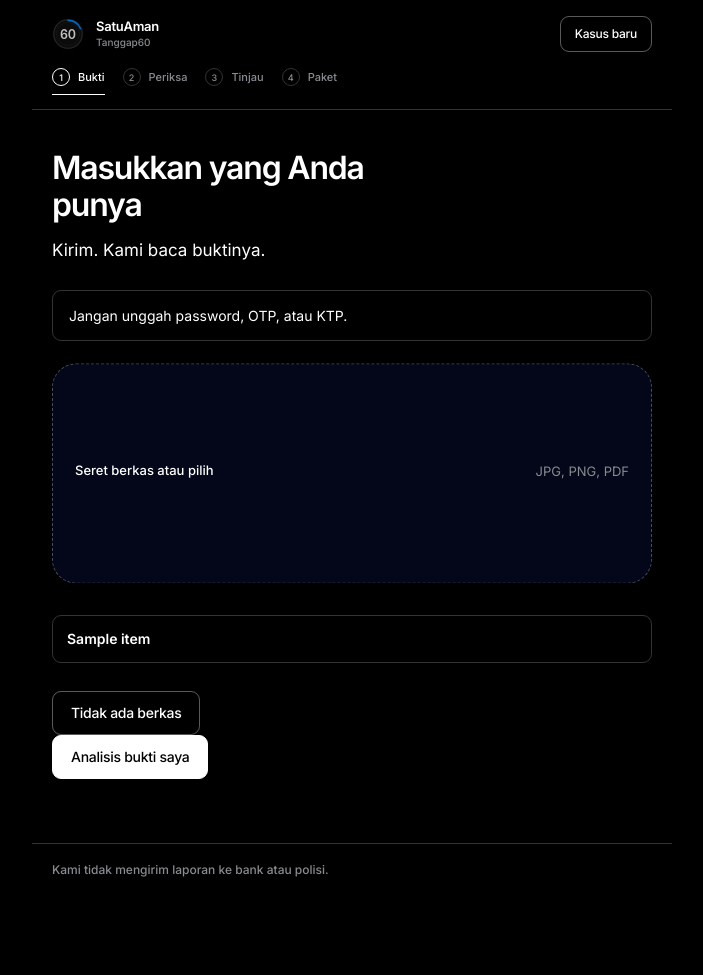
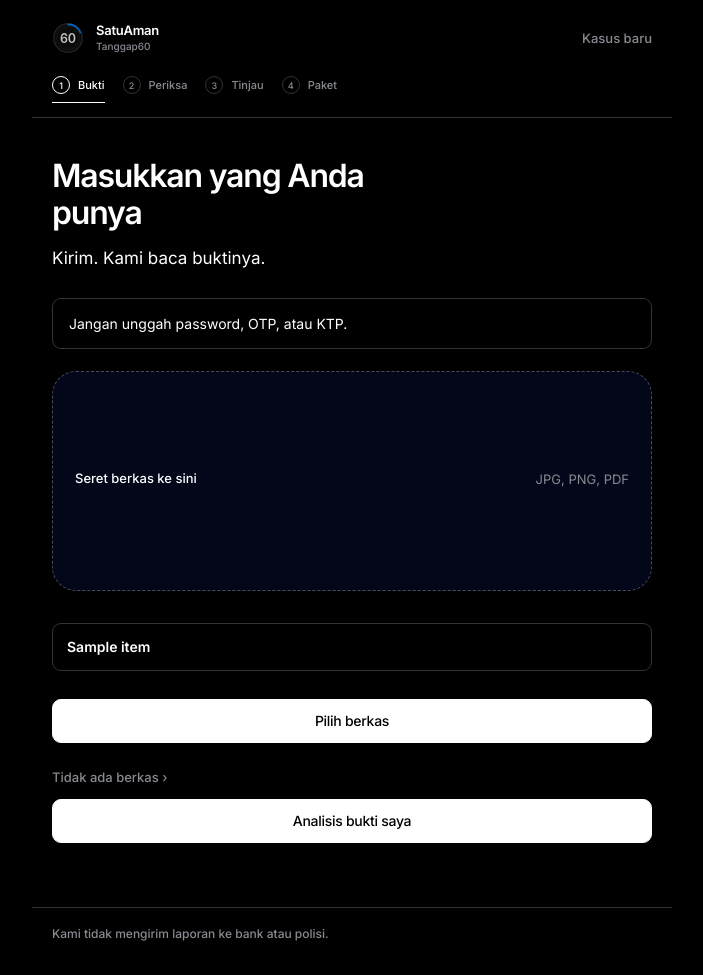
Before and after one commit to kuker24/Tanggap60, a Python web app: template app/web/templates/intake.html in a window 1280 px wide. Shown: the whole page, without its empty margins (288-991 px from the left). Before the commit the page ends 877 px from the top, so only its background shows below. Run offline with Jinja, Linux system fonts and the light colour scheme; the template is opened without the code that fills it: most values are stand-ins (such as "Sample title", 1, 10 or a date in 2020).

Commit message:
Fix Superwhisper action layout across the victim flow
Stack full-width white then charcoal. Skip is a text link.
No circular arrows. Surfaces with buttons no longer float.

```diff
--- a/app/web/static/app.css
+++ b/app/web/static/app.css
@@ -62,32 +62,35 @@ h3{font:600 14px/1.2 var(--sans);margin:0 0 10px}
 .muted{color:var(--drift)}
 .small{font-size:13px;line-height:1.45}
 
-.aurora{background:var(--aurora);border-radius:var(--radius-card);padding:28px 22px 32px;border:1px solid rgba(255,255,255,.08)}
-.aurora .lede{margin-bottom:22px}
+.aurora{background:var(--aurora);border-radius:var(--radius-card);padding:32px 24px 36px;border:1px solid rgba(255,255,255,.08)}
+.aurora .lede{margin-bottom:24px}
 
 .choices{display:grid;gap:12px;margin:8px 0 0}
-.choice{display:flex;gap:12px;align-items:center;width:100%;text-align:left;padding:20px 20px;border:1px solid rgba(255,255,255,.16);background:rgba(0,0,0,.28);border-radius:var(--radius-ghost);cursor:pointer;color:var(--cream)}
-.choice:hover{border-color:var(--cream)}
+.choice{display:block;width:100%;text-align:left;padding:16px 18px;border:1px solid rgba(255,255,255,.15);background:var(--bark);border-radius:var(--radius-ghost);cursor:pointer;color:var(--cream)}
+.choice:hover{background:#333333;border-color:rgba(255,255,255,.2)}
 .choice.primary{background:var(--cream);border-color:var(--cream);color:#000}
-.choice b{font:600 15px/1.2 var(--sans);display:block;text-transform:none;letter-spacing:-.02em}
+.choice.primary:hover{background:#e5e7eb;border-color:#e5e7eb}
+.choice b{font:600 15px/1.2 var(--sans);display:block;letter-spacing:-.02em}
 .choice span.desc{font:400 14px/1.45 var(--sans);color:var(--drift);display:block;margin-top:6px}
 .choice.primary span.desc{color:#333}
-.choice-arrow{margin-left:auto;width:32px;height:32px;border-radius:999px;display:grid;place-items:center;border:1px solid rgba(255,255,255,.2);color:var(--drift);flex:0 0 32px;font-size:14px}
-.choice.primary .choice-arrow{border-color:#000;color:#000}
 
-.btn{appearance:none;min-height:44px;min-width:44px;padding:12px 18px;border-radius:var(--radius-ghost);border:1px solid var(--cream);background:var(--cream);color:#000;font:500 14px/1 var(--sans);cursor:pointer;display:inline-flex;align-items:center;justify-content:center;gap:8px;text-transform:none;letter-spacing:-.02em}
+.btn{appearance:none;min-height:44px;min-width:44px;padding:12px 16px;border-radius:var(--radius-ghost);border:1px solid var(--cream);background:var(--cream);color:#000;font:500 14px/1 var(--sans);cursor:pointer;display:inline-flex;align-items:center;justify-content:center;gap:8px;letter-spacing:-.02em}
 .btn:hover{background:#e5e7eb;border-color:#e5e7eb}
 .btn[disabled]{opacity:.4;cursor:not-allowed}
-.btn.ghost{background:transparent;color:var(--cream);border-color:rgba(255,255,255,.35)}
-.btn.ghost:hover{background:var(--bark)}
+.btn.ghost{background:var(--bark);color:var(--cream);border-color:rgba(255,255,255,.15)}
+.btn.ghost:hover{background:#333333;border-color:rgba(255,255,255,.2)}
 .btn.ember{background:var(--cream);border-color:var(--cream);color:#000}
 .btn.ember:hover{background:#e5e7eb;border-color:#e5e7eb}
 .btn.danger{background:transparent;border-color:var(--danger);color:var(--danger)}
 .btn.danger:hover{background:var(--bark)}
-.btn.small{padding:8px 14px;min-height:36px;font-size:12px}
-.row{display:flex;flex-wrap:wrap;gap:10px;align-items:center;margin-top:28px}
+.btn.small{padding:10px 14px;min-height:44px;font-size:13px}
+.btn-text{appearance:none;background:none;border:0;color:var(--drift);font:500 13px/1.4 var(--sans);padding:12px 0;min-height:44px;cursor:pointer;text-align:left;display:inline-flex;align-items:center}
+.btn-text:hover{color:var(--cream)}
+.row{display:flex;flex-wrap:wrap;gap:12px;align-items:center;margin-top:28px}
+.actions{display:flex;flex-direction:column;align-items:stretch;gap:12px;margin-top:28px}
+.actions .btn{width:100%}
 .stack{display:flex;flex-direction:column;gap:12px}
-.card .row, .correct-box .row, .fact .row{margin-top:14px}
+.card .row, .correct-box .row, .fact .row, .card .actions, .correct-box .actions{margin-top:14px}
 
 .card{background:#001b33;border:1px solid rgba(255,255,255,.08);border-radius:var(--radius-card);padding:24px;margin-top:16px}
 .card.block{background:transparent;border-style:solid;border-color:var(--danger)}
@@ -133,7 +136,8 @@ textarea{min-height:104px;resize:vertical}
 .fact .muted.small{font:500 11px/1.3 var(--sans);color:var(--drift)}
 .fact b.value, .fact strong.value{font:500 22px/1.15 var(--sans);display:block;word-break:break-word;letter-spacing:-.04em}
 .fact .src{font:400 13px/1.4 var(--sans);color:var(--drift);margin:6px 0 0}
-.fact-actions{display:flex;gap:8px;flex-wrap:wrap;margin-top:16px}
+.fact-actions{display:flex;flex-direction:column;gap:12px;margin-top:16px}
+.fact-actions .btn{width:100%}
 .correct-box{margin-top:10px;display:none}
 .correct-box.open{display:block}
 
@@ -160,15 +164,14 @@ textarea{min-height:104px;resize:vertical}
 #toast.show{opacity:1;transform:translateX(-50%) translateY(0)}
 
 body.is-void .shell,.stage-void{min-height:calc(100dvh - 9.5rem);display:flex;flex-direction:column;justify-content:center;padding-bottom:12vh}
-.btn.wide{width:100%;max-width:22rem}
-.row.flush{margin-top:0}
-.btn.stack-left{width:100%;justify-content:space-between;text-align:left;border-radius:var(--radius-card);height:auto;min-height:52px;padding:14px 16px;font:400 15px/1.35 var(--sans)}
+.btn.wide{width:100%}
+.row.flush,.actions.flush{margin-top:0}
+.btn.stack-left{width:100%;justify-content:space-between;text-align:left;border-radius:var(--radius-ghost);height:auto;min-height:52px;padding:14px 16px;font:400 15px/1.35 var(--sans)}
 .btn.stack-left b{font:500 15px/1.25 var(--sans)}
 .pack-plate{margin-top:8px;padding:28px 22px;border:1px dashed rgba(255,255,255,.28);border-radius:var(--radius-card);background:#030719}
 .pack-plate .row{margin-top:0;margin-bottom:18px}
 .ticket-value{font:500 28px/1.1 var(--sans);letter-spacing:-.04em;margin:0}
 
-.object,.drop,.pack-plate,.aurora{animation:float 6s ease-in-out infinite}
 .wait-ring{
   width:120px;
   height:120px;
@@ -196,11 +199,10 @@ body.is-void::before{
 .coach-enabled .fact-grid .fact.is-on{display:block}
 
 @keyframes seal-breathe{50%{opacity:.7}}
-@keyframes float{50%{transform:translateY(6px)}}
 @keyframes breathe{50%{transform:scale(1.04);opacity:.85}}
 @keyframes enter{from{opacity:0}to{opacity:1}}
 @media (prefers-reduced-motion:reduce){
-  html,body,body::before,.shell,.object,.drop,.pack-plate,.aurora,.wait-ring,.logomark,.pulse{
+  html,body,body::before,.shell,.wait-ring,.logomark,.pulse{
     animation:none !important;
     transition:none !important;
   }
--- a/app/web/static/app.js
+++ b/app/web/static/app.js
@@ -51,6 +51,8 @@
     const skipText = document.getElementById("skip-text");
     const nextUrl = document.getElementById("next-url");
     const skipUrl = document.getElementById("skip-url");
+    const pickFiles = document.getElementById("pick-files");
+    if (pickFiles && filesInput) pickFiles.addEventListener("click", () => filesInput.click());
     if (skipFiles) skipFiles.addEventListener("click", goText);
     if (nextText) nextText.addEventListener("click", goUrl);
     if (skipText) skipText.addEventListener("click", goUrl);
--- a/app/web/templates/approval.html
+++ b/app/web/templates/approval.html
@@ -15,13 +15,13 @@
 <article class="card block">
   <h3>Tertahan</h3>
   <p class="muted small">Ada data yang bertentangan. Pilih nilai yang benar dulu.</p>
-  <div class="row"><a class="btn ember" href="/cases/{{ case.case_id }}/review">Kembali ke tinjauan</a></div>
+  <div class="actions"><a class="btn ember" href="/cases/{{ case.case_id }}/review">Kembali ke tinjauan</a></div>
 </article>
 {% elif ambiguous %}
 <article class="card block">
   <h3>Belum bisa membuat paket</h3>
   <p class="muted small">Kami menemukan beberapa kemungkinan transaksi dan tidak akan menebak pasangannya.</p>
-  <div class="row"><a class="btn ember" href="/cases/{{ case.case_id }}/review">Pilih pasangan</a></div>
+  <div class="actions"><a class="btn ember" href="/cases/{{ case.case_id }}/review">Pilih pasangan</a></div>
 </article>
 {% else %}
 <p class="lede">Setelah paket dibuat, mengubah fakta berarti Anda harus setujui lagi.</p>
@@ -31,7 +31,7 @@
     <input id="notice" name="accepted_notice" type="checkbox" value="1" required>
     <span>Saya sudah meninjau fakta. Saya paham Tanggap60 tidak mengirim laporan.</span>
   </label>
-  <div class="row">
+  <div class="actions">
     <button class="btn ember" id="go" type="submit">Buat paket</button>
   </div>
 </form>
--- a/app/web/templates/base.html
+++ b/app/web/templates/base.html
@@ -12,14 +12,14 @@
   <link rel="icon" href="/static/icons/icon-32.png" sizes="32x32" type="image/png">
   <link rel="apple-touch-icon" href="/static/icons/apple-touch-icon.png" sizes="180x180">
   <link rel="manifest" href="/static/site.webmanifest">
-  <link rel="stylesheet" href="/static/app.css?v=aurora-coach">
+  <link rel="stylesheet" href="/static/app.css?v=aurora-layout">
 </head>
 <body class="{% block body_mod %}{% endblock %}">
   <!--
     THESIS: Paket bukti di aurora midnight; menolak walnut ORYZO dan tombol oranye.
     OWN-WORLD: Canvas #000, CTA putih, sinyal #0088ff, Inter, kartu 24px, tanpa bayangan.
     STORY: Korban paham ini draf yang mereka bawa, bukan portal resmi; satu aksi per layar.
-    FIRST VIEWPORT: Aurora card, H1, dua slab (putih vs ghost), footer legal.
+    FIRST VIEWPORT: Aurora card, H1, dua tombol penuh (putih lalu charcoal), footer legal.
     FORM: Superwhisper (user-pinned Refero superwhisper); seed skip.
     FINISH: unreviewed and undocumented is unfinished; this build ends with the finish review, the verdict, and DESIGN.md
   -->
@@ -35,7 +35,7 @@
       </a>
       {% if case is defined %}
       <form class="top-reset" method="post" action="/cases/{{ case.case_id }}/baru" onsubmit="return confirm('Mulai kasus baru? Unggahan ini dihapus permanen.')">
-        <button class="btn ghost small" type="submit">Kasus baru</button>
+        <button class="btn-text" type="submit">Kasus baru</button>
       </form>
       {% endif %}
     </div>
@@ -51,6 +51,6 @@
   </footer>
 
   <div id="toast" role="status" aria-live="polite"></div>
-  <script src="/static/app.js?v=aurora-coach"></script>
+  <script src="/static/app.js?v=aurora-layout"></script>
 </body>
 </html>
--- a/app/web/templates/intake.html
+++ b/app/web/templates/intake.html
@@ -14,11 +14,19 @@
 
 <p class="notice" role="note">Jangan unggah password, OTP, atau KTP.</p>
 
+{% if evidence %}
+  {% for item in evidence %}
+  {% if can_delete_evidence %}
+  <form id="del-{{ item.evidence_id }}" method="post" action="/cases/{{ case.case_id }}/evidence/{{ item.evidence_id }}/delete"></form>
+  {% endif %}
+  {% endfor %}
+{% endif %}
+
 <form method="post" action="/cases/{{ case.case_id }}/intake" enctype="multipart/form-data" id="intake-form" novalidate>
   <div class="coach-step is-on" data-step="files">
-    <div class="drop object is-focus" id="drop" tabindex="0" aria-label="Unggah berkas">
+    <div class="drop" id="drop" tabindex="0" aria-label="Unggah berkas">
       <div class="drop-head">
-        <span class="drop-title">Seret berkas atau pilih</span>
+        <span class="drop-title">Seret berkas ke sini</span>
         <span class="muted small">JPG, PNG, PDF</span>
       </div>
       <input id="files" name="files" type="file" class="file-input" accept=".jpg,.jpeg,.png,.pdf,image/jpeg,image/png,application/pdf" multiple>
@@ -30,16 +38,15 @@
       <div class="file-chip">
         <span><b>{{ item.original_name_display }}</b></span>
         {% if can_delete_evidence %}
-        <form method="post" action="/cases/{{ case.case_id }}/evidence/{{ item.evidence_id }}/delete">
-          <button class="btn ghost small" type="submit">Hapus</button>
-        </form>
+        <button class="btn-text" form="del-{{ item.evidence_id }}" type="submit">Hapus ›</button>
         {% endif %}
       </div>
       {% endfor %}
     </div>
     {% endif %}
-    <div class="row">
-      <button class="btn ghost" type="button" id="skip-files">Tidak ada berkas</button>
+    <div class="actions">
+      <button class="btn ember" type="button" id="pick-files">Pilih berkas</button>
+      <button class="btn-text" type="button" id="skip-files">Tidak ada berkas ›</button>
     </div>
   </div>
 
@@ -48,9 +55,9 @@
     <div class="field">
       <textarea id="text" name="text" placeholder="Contoh: transfer Rp2.750.000 ke BCA tadi pagi, lalu penjual hilang." rows="4"></textarea>
     </div>
-    <div class="row">
+    <div class="actions">
       <button class="btn ember" type="button" id="next-text">Lanjut</button>
-      <button class="btn ghost" type="button" id="skip-text">Lewati</button>
+      <button class="btn-text" type="button" id="skip-text">Lewati ›</button>
     </div>
   </div>
 
@@ -59,14 +66,14 @@
     <div class="field">
       <input id="url" name="url" type="text" placeholder="https://" inputmode="url" autocomplete="url">
     </div>
-    <div class="row">
+    <div class="actions">
       <button class="btn ember" type="button" id="next-url">Lanjut</button>
-      <button class="btn ghost" type="button" id="skip-url">Lewati</button>
+      <button class="btn-text" type="button" id="skip-url">Lewati ›</button>
     </div>
   </div>
 
   <div class="coach-step" data-step="submit">
-    <div class="row flush">
+    <div class="actions flush">
       <button class="btn ember" type="submit" id="submit-intake">Analisis bukti saya</button>
     </div>
   </div>
--- a/app/web/templates/processing.html
+++ b/app/web/templates/processing.html
@@ -16,7 +16,7 @@
 <h1>Memeriksa bukti Anda</h1>
 <p class="lede status-line" id="state-live" aria-live="polite">{% if case.state.value == "FAILED_SAFE" %}Tidak bisa dilanjutkan otomatis.{% elif case.state.value == "REVIEW_REQUIRED" %}Siap ditinjau.{% else %}<span class="pulse" aria-hidden="true"></span>Sedang berjalan. Halaman ini lanjut sendiri.{% endif %}</p>
 {% if case.state.value == "FAILED_SAFE" %}
-<div class="row"><a class="btn ember" href="/cases/{{ case.case_id }}/review">Isi manual</a></div>
+<div class="actions"><a class="btn ember" href="/cases/{{ case.case_id }}/review">Isi manual</a></div>
 {% elif case.state.value == "REVIEW_REQUIRED" %}
 <script>location.replace("/cases/{{ case.case_id }}/review");</script>
 {% endif %}
--- a/app/web/templates/readiness.html
+++ b/app/web/templates/readiness.html
@@ -32,10 +32,10 @@
 </ul>
 {% endif %}
 
-<div class="row">
+<div class="actions">
   {% if gaps %}
   <a class="btn ember" href="/cases/{{ case.case_id }}/review">Lengkapi di tinjauan</a>
-  <a class="btn ghost" href="/cases/{{ case.case_id }}/result">Lanjut saja</a>
+  <a class="btn-text" href="/cases/{{ case.case_id }}/result">Lanjut saja ›</a>
   {% else %}
   <a class="btn ember" href="/cases/{{ case.case_id }}/result">Lanjut</a>
   {% endif %}
```
Also changed, not shown: DESIGN.md (+2 -2 lines), app/web/templates/artifacts.html (+4 -4 lines), app/web/templates/home.html (+4 -10 lines), app/web/templates/receipt.html (+4 -4 lines), app/web/templates/result.html (+9 -8 lines), app/web/templates/review.html (+12 -33 lines), tests/integration/test_darkroom_pages.py (+5 -2 lines).
